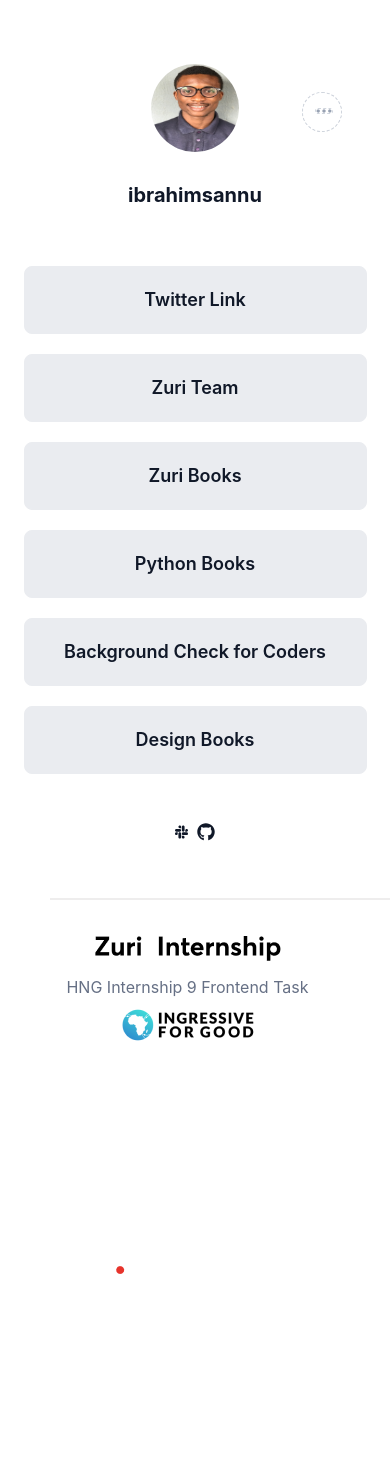
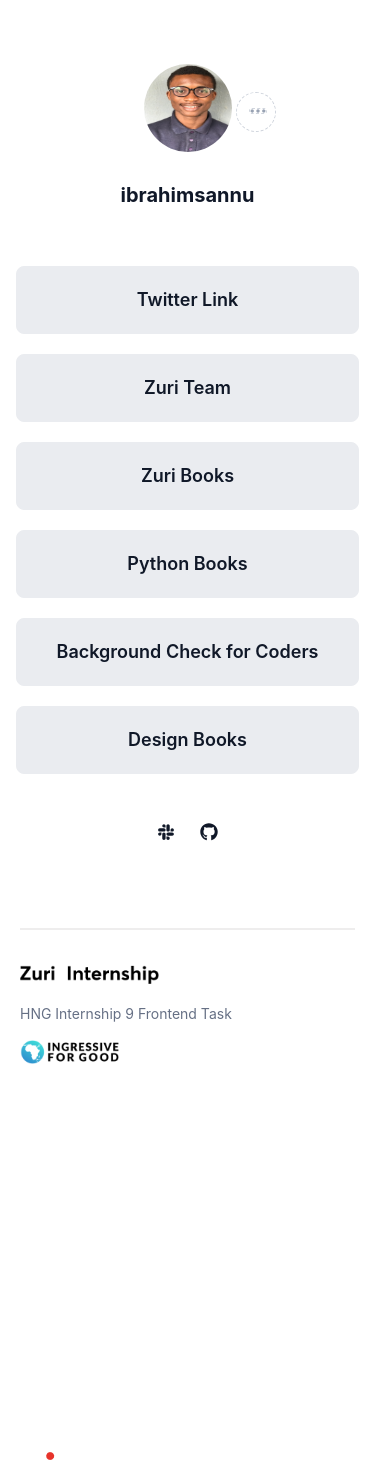
Before and after one commit to sir-ojay/linkconnect, a React (Create React App) app: page / in a window 390 px wide. Shown: the top 1464 px of the page. Before the commit the page ends 1278 px from the top, so only its background shows below. Built offline with nearby package versions, Linux system fonts and the light colour scheme.

Commit message:
refactored

```diff
--- a/src/App.css
+++ b/src/App.css
@@ -10,3 +10,9 @@
   background-color: #ffffff;
   text-align: center;
 }
+@media screen and (min-width: 350px) and (max-width: 550px) {
+  .App {
+    width: 375px;
+  }
+
+}
--- a/src/components/footer/footer.css
+++ b/src/components/footer/footer.css
@@ -30,38 +30,39 @@
     width: 375px;
     height: 196px;
     padding: 32px 0px;
-    margin: 0px;
-
+    margin-left: 20px;
   }
   #rule {
-    border: 1px solid rgba(172, 163, 163, 0.199);
-    margin-left: 50px;
-    width: 375px;
+    width: 335px;
   }
 
   #footer {
-    display: flex;
-    flex-direction:column;
-    justify-content:flex-end;
-    align-items: center;
-    padding-left: 0;
-
-
+    flex-direction: column;
+    justify-content: left;
   }
 
-  #zuri__logo, #ing__logo{
-    margin-left: 0;
-    padding-left: 0;
+  #zuri__logo {
+    height: 18.5px;
+    width: 138.7px;
+  }
+  #footer__img {
+    text-align: left;
+    padding-bottom: 16px;
+  }
+  #ing__logo {
+    height: 24px;
+    width: 99.09px;
   }
   #dot {
-    position: absolute;
-    left: 29.62%;
-    right: 90.9%;
-    top: 149.1%;
-    bottom: 19.98%;
+    left: 11.8%;
+    right: 91.9%;
+    top: 171.1%;
+    bottom: 7.98%;
   }
   #footer__text {
-padding: 10px;
+    text-align: left;
+    font-size: 14px;
+    line-height: 20px;
+    padding-bottom: 16px;
   }
-
 }
--- a/src/components/header/header.css
+++ b/src/components/header/header.css
@@ -42,7 +42,7 @@
 }
 
 @media screen and (min-width: 350px) and (max-width: 550px) {
-  #web {
+  #web, #web__img  {
     display: none;
   }
   #mobile__img {
@@ -52,7 +52,7 @@
     border: 1px dashed #d0d5dd;
     border-radius: 20px;
     position: fixed;
-    left: 77.5%;
+    left: 60.5%;
     right: 10.53%;
     top: 10.95%;
     bottom: 14.95%;
--- a/src/components/links/Links.jsx
+++ b/src/components/links/Links.jsx
@@ -38,7 +38,11 @@
           Python Books
         </a>
         <div class="dropdown-content">
-          <p> This is where you can find the best books. It shows you how to build the technical skills and confidence you need in your career.</p>
+          <p>
+            {" "}
+            This is where you can find the best books. It shows you how to build
+            the technical skills and confidence you need in your career.
+          </p>
         </div>
       </button>
       <button class="dropdown" id="pitch">
--- a/src/components/links/links.css
+++ b/src/components/links/links.css
@@ -3,6 +3,7 @@
   flex-direction: column;
   justify-content: center;
   align-items: center;
+  margin-bottom: 30px;
 }
 
 #btn__twitter,
@@ -43,7 +44,7 @@
    margin-top:110px;
    display: none;
    position: absolute;
-   background-color: #eaecf0;
+   background-color: #ffffff;
    min-width: 160px;
    box-shadow: 0px 8px 16px 0px rgba(0,0,0,0.2);
 
@@ -60,6 +61,7 @@
 
 .dropdown:hover .dropdown-content {
   display: block;
+  transition: all 0.2s ease-out;
 }
 #links__icons {
   padding: 24px 0px;
@@ -70,7 +72,7 @@
 }
 #link__icon {
   color: #e01e5a;
-  padding-right: 5px;
+  margin-right: 20px;
 }
 @media screen and (min-width: 350px) and (max-width: 550px) {
   #btn__twitter,
@@ -88,7 +90,6 @@
     margin-top:120px;
     width: 250px;
 
-
  }
 
 }
```
